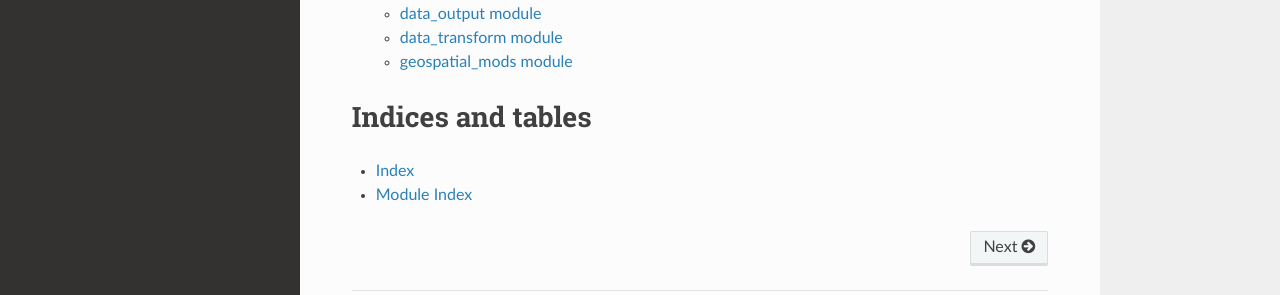
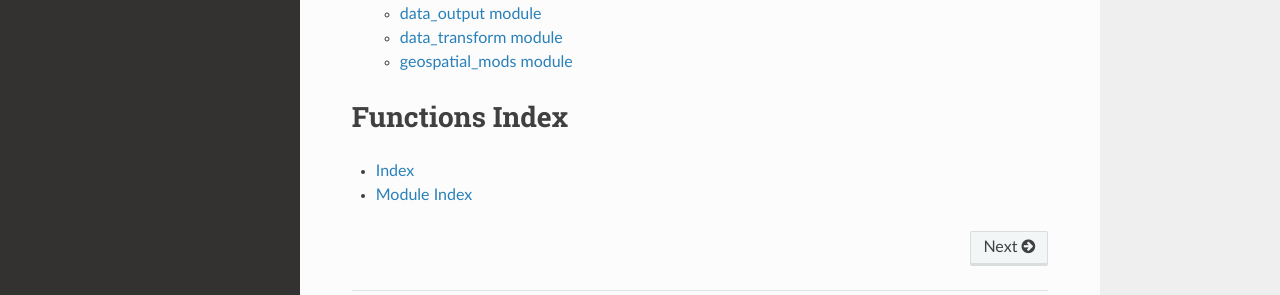
Before and after one commit to ONSdigital/SDG_11.2.1, a Sphinx documentation site: the page built from docs/source/index.rst, in a window 1280 px wide and 974 px high. Shown: the part 578-873 px from the top of the window. Built offline with Sphinx 7.4.7 and the Read the Docs theme 2.0.0, drawn with Linux system fonts in a browser that asks for light colours.

Commit message:
rename indices and tables to functions index

```diff
--- a/docs/source/index.rst
+++ b/docs/source/index.rst
@@ -15,8 +15,8 @@ Welcome to SDG_11.2.1's documentation!
    write_up.md
    modules
 
-Indices and tables
-==================
+Functions Index
+===============
 
 * :ref:`genindex`
 * :ref:`modindex`
```
